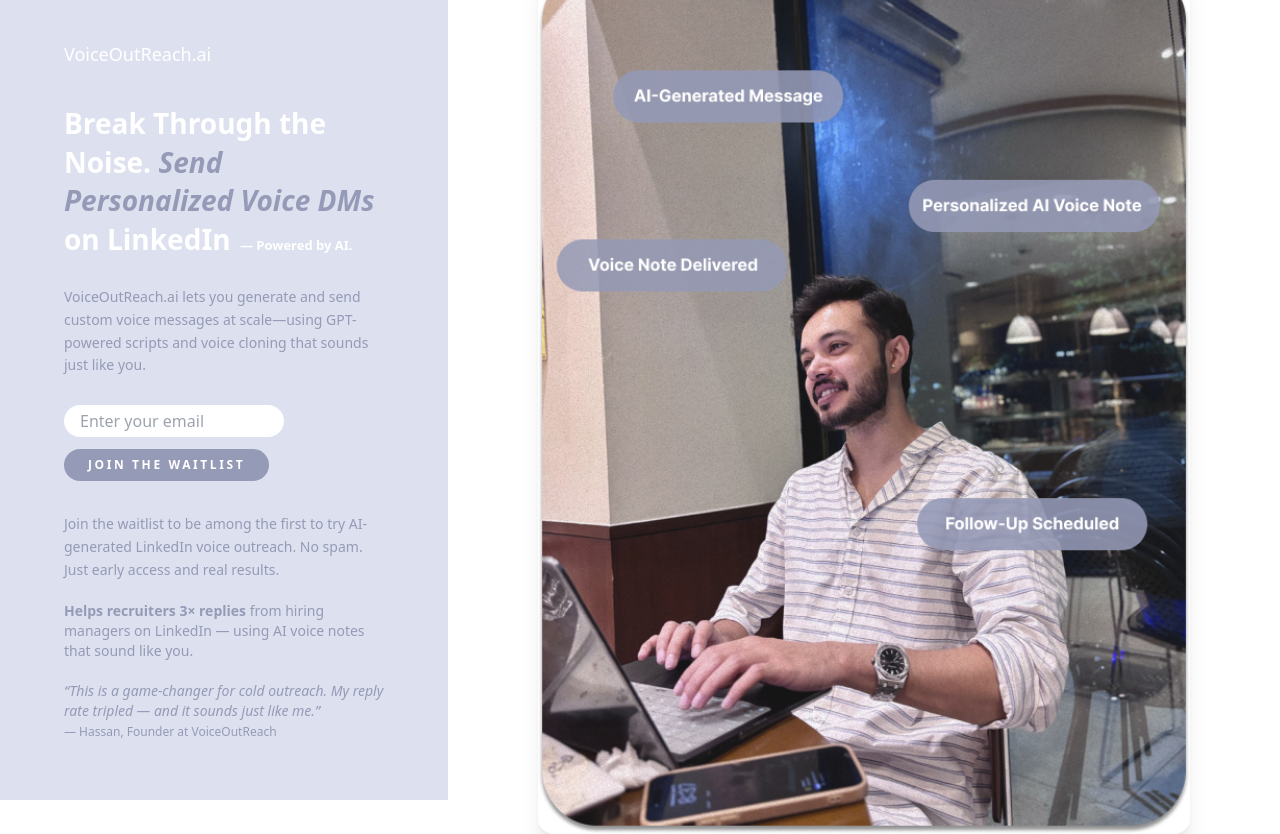
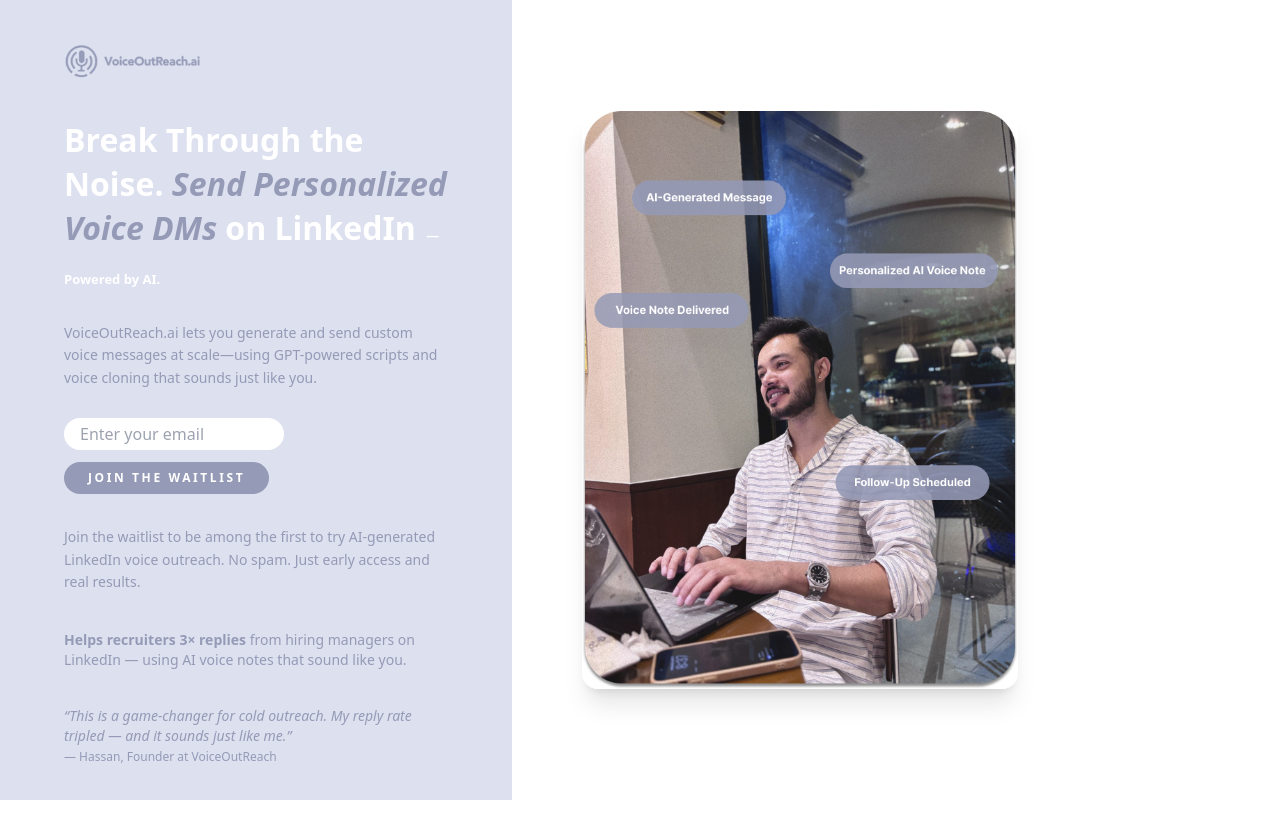
Before and after one commit to VoiceOutReach/landing-page, a React (Create React App) app: page / in a window 1280 px wide. After the commit the page ends 800 px from the top, so only its background shows below. Built offline with nearby package versions, Linux system fonts and the light colour scheme.

Commit message:
✅ Add logo top header and finalize Desktop layout

```diff
--- a/src/Desktop.tsx
+++ b/src/Desktop.tsx
@@ -1,19 +1,22 @@
 import React from "react";
 import demoImage from "./assets/voiceoutreach-demo.jpg";
+import logo from "./assets/logo-purple.png"; // Import your logo
 
 const Desktop = () => {
   return (
     <div className="flex flex-col md:flex-row h-screen w-full text-[#959AB6]">
       {/* Left Section */}
-      <div className="w-full md:w-[35%] bg-[#DDE0EF] flex flex-col px-8 md:px-16 pt-6 md:pt-10">
-        <a
-          href="#"
-          className="text-white text-lg mb-6 md:mb-9 font-medium"
-        >
-          VoiceOutReach.ai
-        </a>
+      <div className="w-full md:w-[40%] bg-[#DDE0EF] flex flex-col px-8 md:px-16 pt-6 md:pt-10">
+        {/* Logo */}
+        <div className="mb-6 md:mb-9">
+          <img
+            src={logo}
+            alt="VoiceOutReach.ai Logo"
+            className="w-[140px] h-auto"
+          />
+        </div>
 
-        <h1 className="text-[24px] md:text-[28px] font-bold text-white leading-snug mb-3">
+        <h1 className="text-[24px] md:text-[32px] font-bold text-white leading-snug mb-3">
           Break Through the Noise.{" "}
           <span className="italic text-[#959AB6] font-extrabold">
             Send Personalized Voice DMs
@@ -28,8 +31,9 @@
           like you.
         </p>
 
+        {/* FORM */}
         <form
-          action="https://formsubmit.io/send/hassan@voiceoutreach.ai"
+          action="https://formsubmit.co/hassan@voiceoutreach.ai"
           method="POST"
           className="flex flex-col items-start space-y-3 mb-4"
         >
@@ -70,7 +74,7 @@
           voice outreach. No spam. Just early access and real results.
         </p>
 
-        <p className="text-sm mt-5 max-w-md font-semibold">
+        <p className="text-sm mt-9 max-w-md font-bold">
           Helps recruiters 3× replies{" "}
           <span className="font-normal">
             from hiring managers on LinkedIn — using AI voice notes that sound
@@ -78,7 +82,7 @@
           </span>
         </p>
 
-        <p className="italic text-sm mt-5 max-w-md">
+        <p className="italic text-sm mt-9 max-w-md">
           “This is a game-changer for cold outreach. My reply rate tripled —
           and it sounds just like me.”
           <br />
@@ -88,12 +92,12 @@
         </p>
       </div>
 
-      {/* Right Section - Image */}
-      <div className="w-full md:w-[65%] bg-white flex items-center justify-center p-6 md:p-8">
+      {/* Right Section - Centered Image */}
+      <div className="w-full md:w-[45%] bg-white flex items-center justify-center p-6 md:p-8">
         <img
           src={demoImage}
           alt="VoiceOutReach demo"
-          className="rounded-2xl shadow-xl w-full md:w-[85%] h-auto object-contain"
+          className="rounded-2xl shadow-xl object-contain max-w-[85%] h-auto"
         />
       </div>
     </div>
```
Also changed, not shown: src/assets/logo-purple.png (added).
